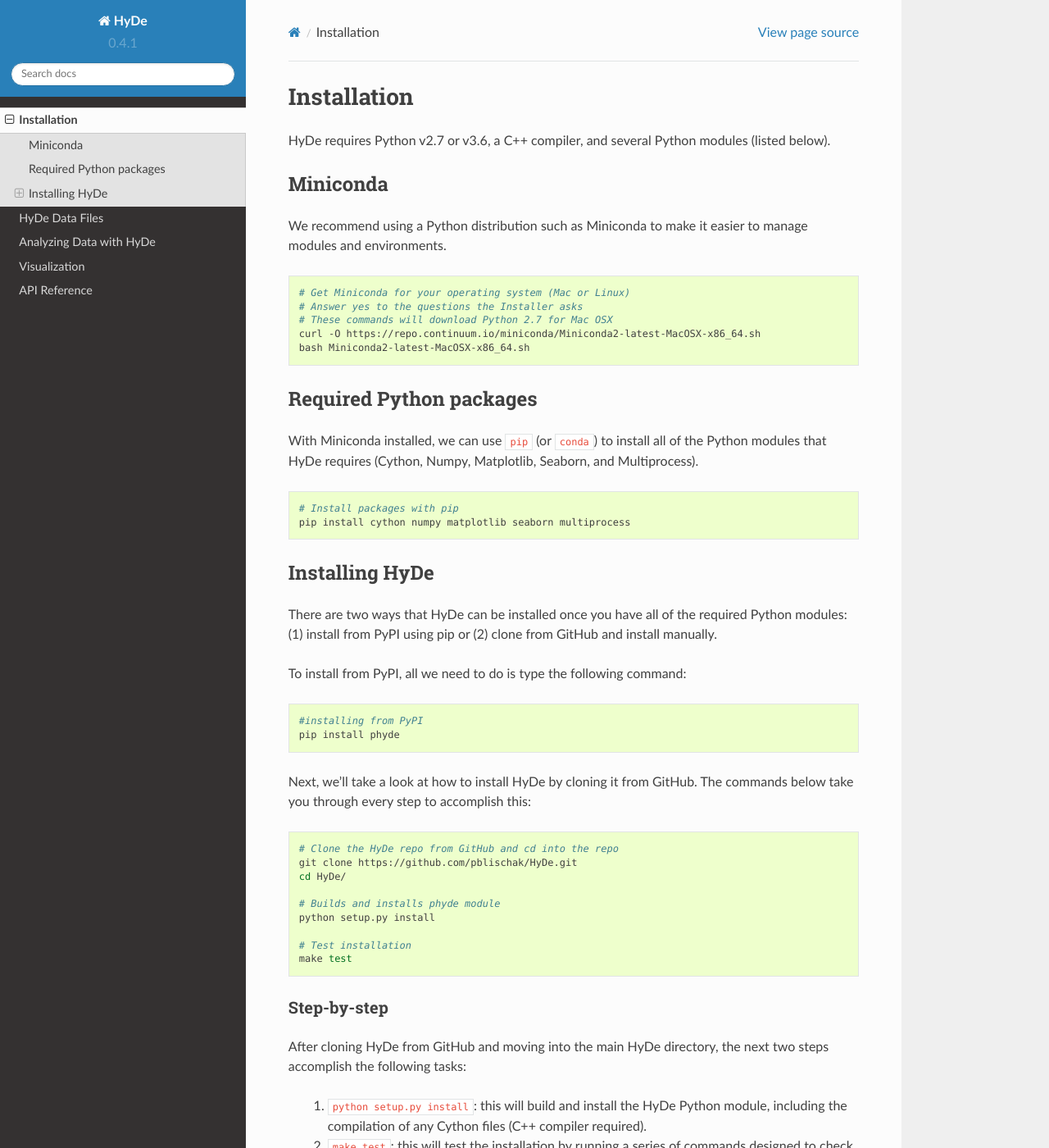
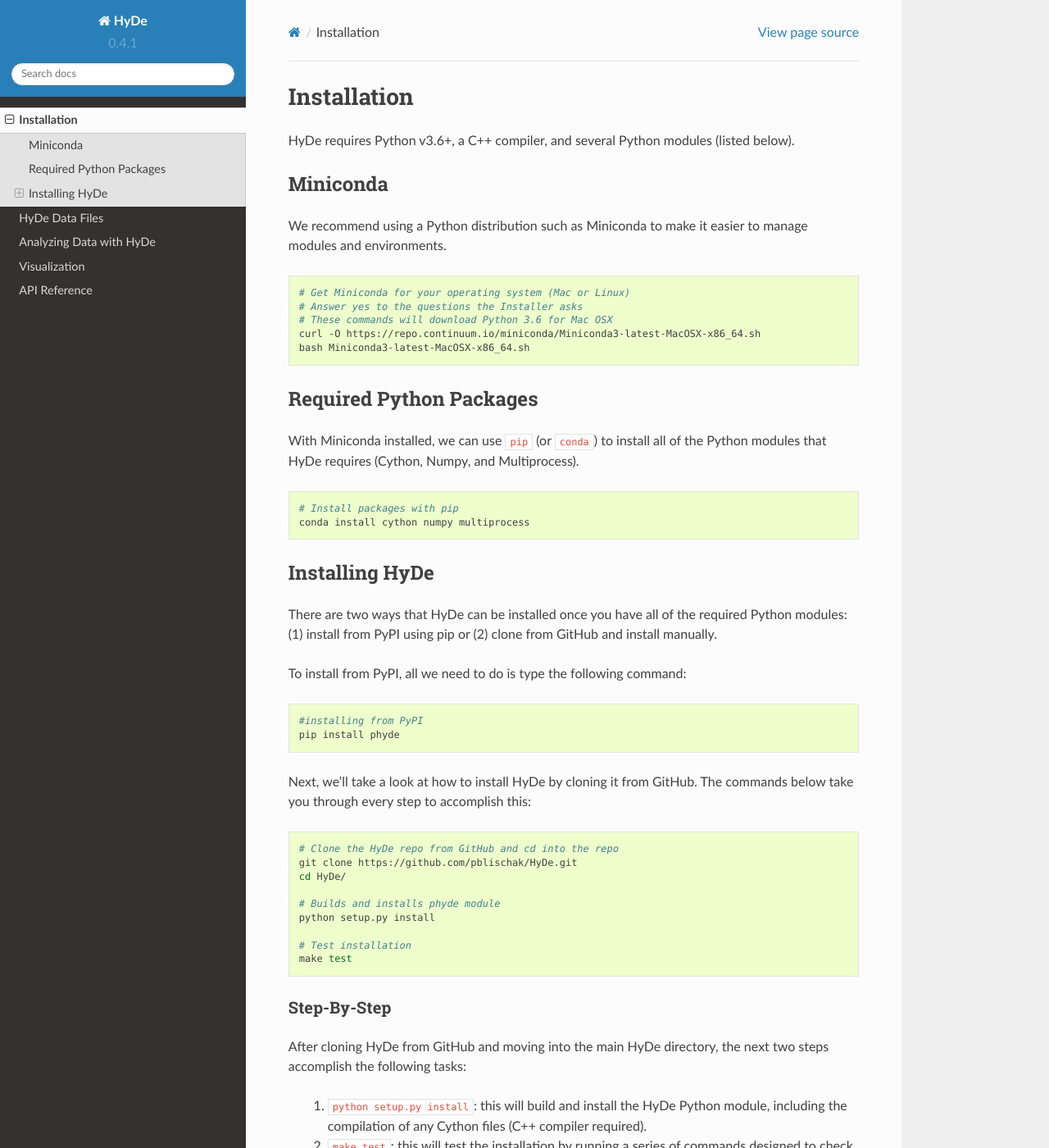
Before and after one commit to pblischak/HyDe, a Sphinx documentation site: the page built from docs/installation.rst, in a window 1280 px wide and 1400 px high. Shown: the whole window at 82% size. Built offline with Sphinx 7.4.7 and the Read the Docs theme 2.0.0, drawn with Linux system fonts in a browser that asks for light colours.

```diff
--- a/docs/index.rst
+++ b/docs/index.rst
@@ -3,7 +3,7 @@
    You can adapt this file completely to your liking, but it should at least
    contain the root `toctree` directive.
 
-HyDe: hybridization detection using phylogenetic invariants
+HyDe: Hybridization Detection Using Phylogenetic Invariants
 ===========================================================
 
 |Build Status| |Documentation| |PyPI Badge|
@@ -51,7 +51,7 @@ Multithreaded versions of these scripts are also available (``run_hyde_mp.py``,
 Make sure you have the ``multiprocess`` module installed before you use them:
 ``pip install multiprocess``.
 
-Getting help
+Getting Help
 ------------
 
 If you have questions about running HyDe, please feel free to use the
@@ -90,7 +90,7 @@ Documentation
    visualization.rst
    api.rst
 
-Indices and tables
+Indices and Tables
 ==================
 
 * :ref:`genindex`
--- a/docs/input_files.rst
+++ b/docs/input_files.rst
@@ -70,7 +70,7 @@ all individuals in a particular taxon grouped together sequentially.
   Ind(N-1)  PopM
   IndN  PopM
 
-Triples file
+Triples File
 ------------
 
 Each of the Python scripts that are part of HyDe take a file
--- a/docs/installation.rst
+++ b/docs/installation.rst
@@ -5,7 +5,7 @@
 Installation
 ============
 
-HyDe requires Python v2.7 or v3.6, a C++ compiler, and several Python modules (listed below).
+HyDe requires Python v3.6+, a C++ compiler, and several Python modules (listed below).
 
 Miniconda
 ---------
@@ -17,20 +17,20 @@ to manage modules and environments.
 
   # Get Miniconda for your operating system (Mac or Linux)
   # Answer yes to the questions the Installer asks
-  # These commands will download Python 2.7 for Mac OSX
-  curl -O https://repo.continuum.io/miniconda/Miniconda2-latest-MacOSX-x86_64.sh
-  bash Miniconda2-latest-MacOSX-x86_64.sh
+  # These commands will download Python 3.6 for Mac OSX
+  curl -O https://repo.continuum.io/miniconda/Miniconda3-latest-MacOSX-x86_64.sh
+  bash Miniconda3-latest-MacOSX-x86_64.sh
 
-Required Python packages
+Required Python Packages
 ------------------------
 
 With Miniconda installed, we can use ``pip`` (or ``conda``) to install all of the Python
-modules that HyDe requires (Cython, Numpy, Matplotlib, Seaborn, and Multiprocess).
+modules that HyDe requires (Cython, Numpy, and Multiprocess).
 
 .. code:: bash
 
   # Install packages with pip
-  pip install cython numpy matplotlib seaborn multiprocess
+  conda install cython numpy multiprocess
 
 Installing HyDe
 ---------------
@@ -60,7 +60,7 @@ The commands below take you through every step to accomplish this:
     # Test installation
     make test
 
-Step-by-step
+Step-By-Step
 ^^^^^^^^^^^^
 
 After cloning HyDe from GitHub and moving into the main HyDe directory, the next two
```
Also changed, not shown: README.rst (+5 -7 lines), docs/api.rst (+0 -21 lines).
